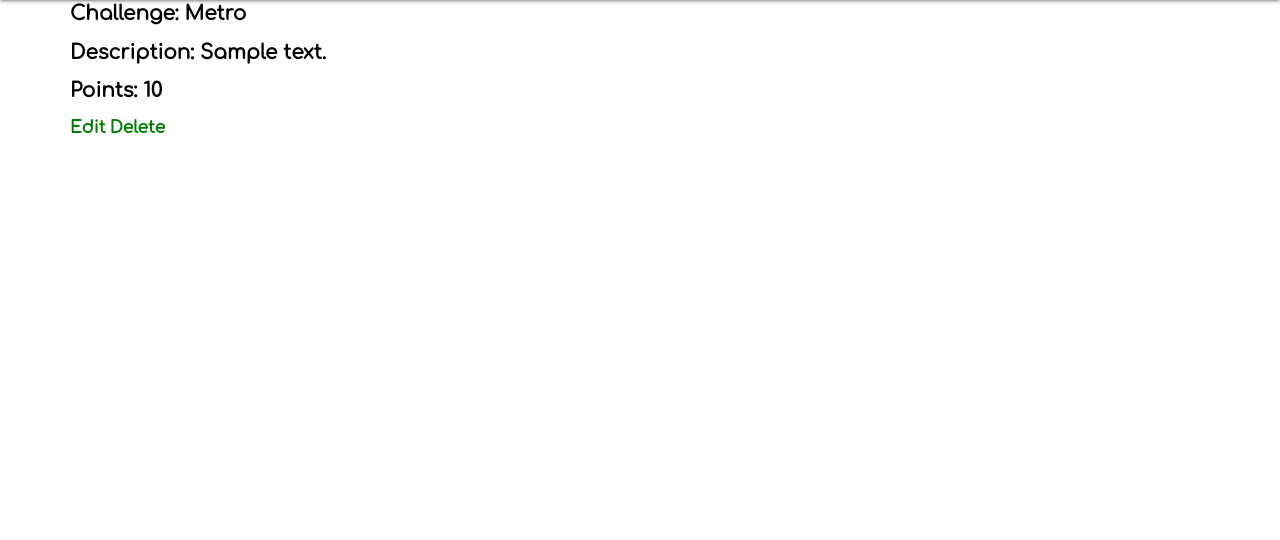
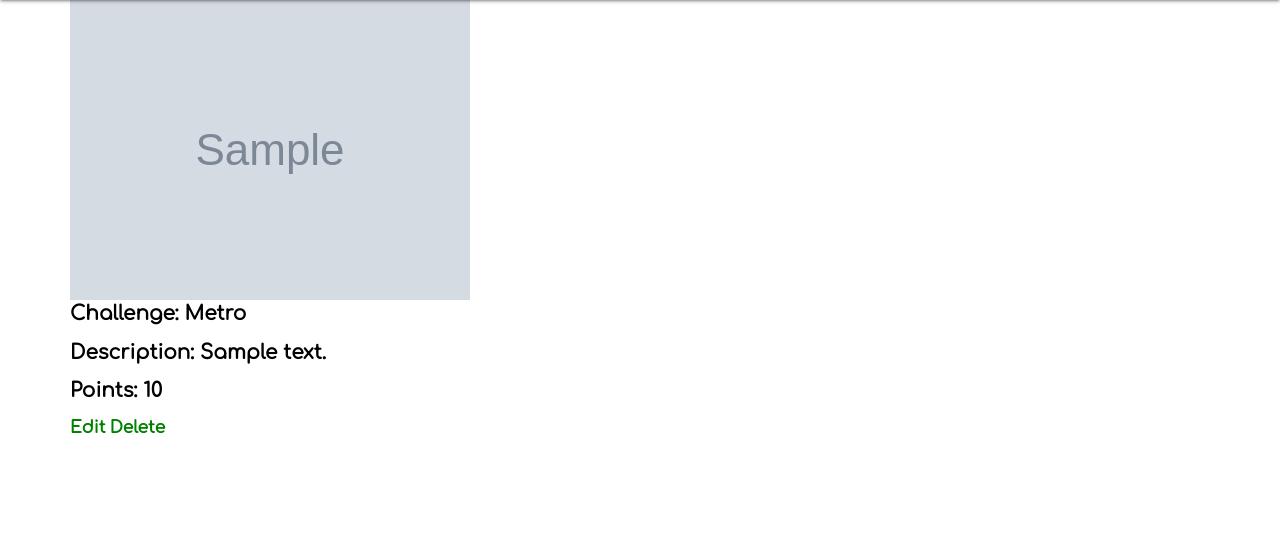
Before and after one commit to nhasley/ECO-App-Python, a Django app: page /1/ in a window 1280 px wide. Shown: the part 64-604 px from the top of the page. Run offline with Django 3.2, Linux system fonts and the light colour scheme; tables that the repository leaves empty hold one stand-in row (values such as "Sample post"); grey boxes marked "Sample" are stand-in pictures; some libraries are stand-ins or nearby versions.

Commit message:
set photo to certain height/width. Added to details page

```diff
--- a/main_app/static/css/style.css
+++ b/main_app/static/css/style.css
@@ -77,9 +77,7 @@ div.center {
     color: white;
 }
 
-img.posts {
-  height: 50px;
-  width:50px;
-  max-width: 50px;
-  max-height: 50px;
-}
+/* img.posts {
+  max-height: 50vmax;
+  max-width: 50vmax;
+} */
--- a/main_app/templates/posts.html
+++ b/main_app/templates/posts.html
@@ -7,7 +7,7 @@
 <a href="{% url 'detail' post.id %}">
   <div class="card">
     <div class="card-content">
-      <img class="posts" src="{{post.photo}}">
+      <img class="posts" src="{{post.photo}}" style="max-height: 50vmax; max-width: 50vmax;">
       <!-- <span class="card-title">{{ post.challenge }}</span> -->
       <!-- <p>Challenge: {{ post.challenge }}</p> -->
       <p id="text">{{ post.description }}</p>
--- a/main_app/templates/posts/detail.html
+++ b/main_app/templates/posts/detail.html
@@ -4,6 +4,7 @@
 <!-- <div class="card">
   <div class="card-content"> -->
     <!-- <span class="card-title">{{ post.name }}</span> -->
+    <img class="posts" src="{{post.photo}}" style="max-height: 50vmax; max-width: 50vmax;">
     <p id="textp">Challenge: {{ post.challenge }}</p>
     <p id="textp">Description: {{ post.description }}</p>
     <p id="textp">Points: {{ post.points }}</p>
```
